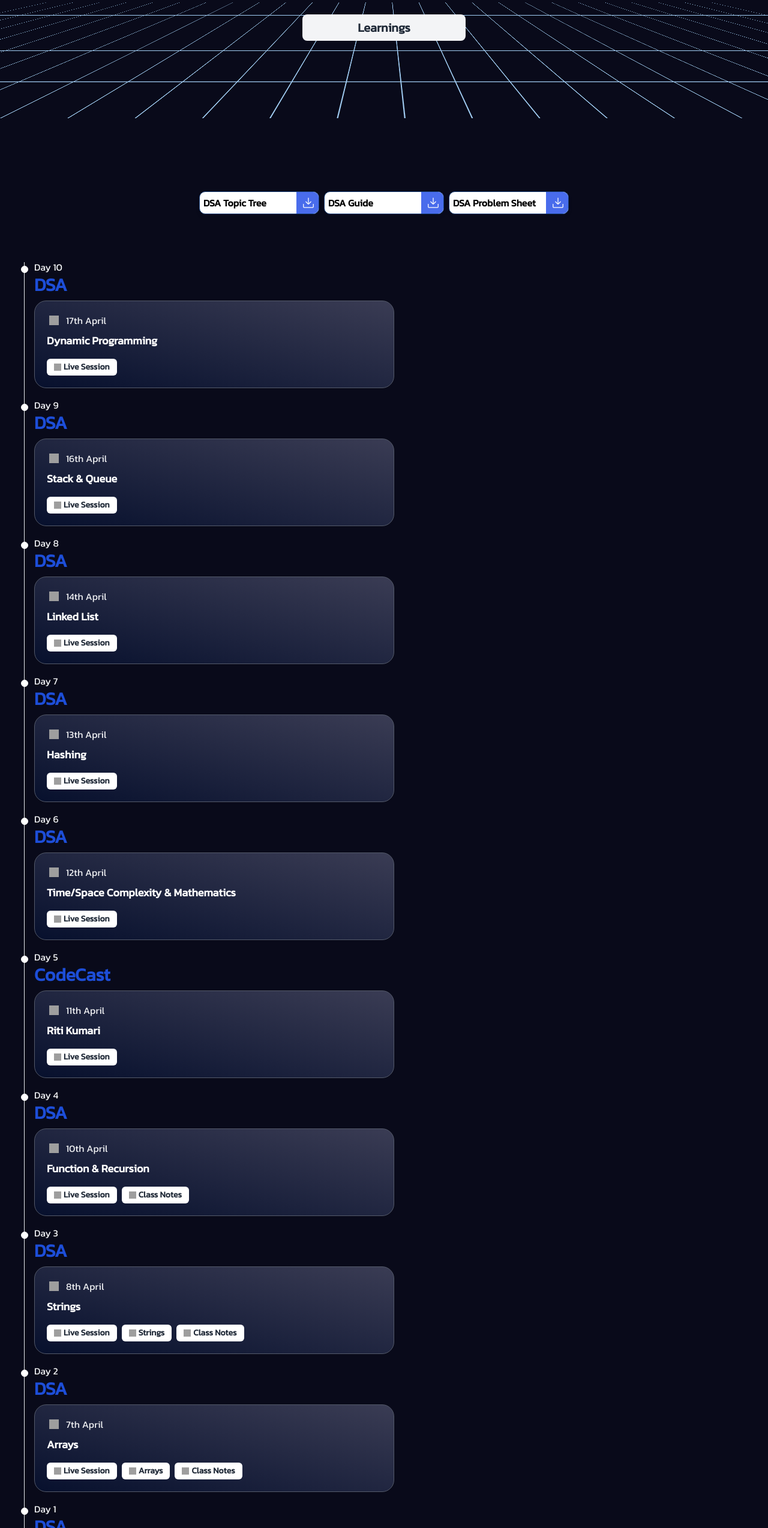
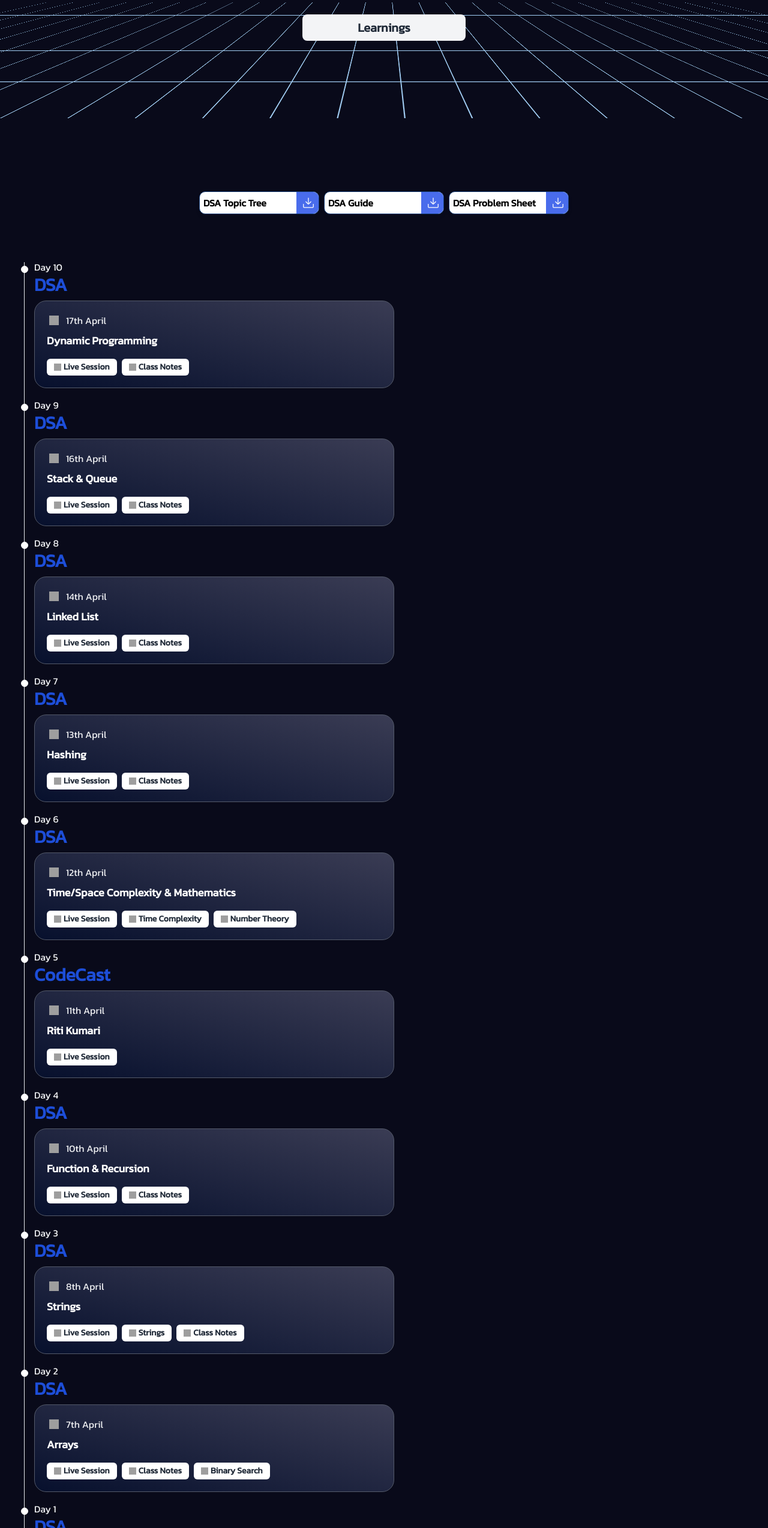
Before and after one commit to suraj-xd/bootcamp-landing-page, a Next.js app: page /learnings in a window 1280 px wide. Shown: the part 253-2800 px from the top of the page at 60% size. Built offline with nearby package versions, Linux system fonts and the light colour scheme; grey boxes are pictures that could not be loaded.

Commit message:
Update index.js

```diff
--- a/pages/learnings/index.js
+++ b/pages/learnings/index.js
@@ -54,18 +54,15 @@ export default function TimeLine() {
                     </a>
                 </div>
                 <ol class="relative border-l border-gray-200 dark:border-gray-700">
-                    <List day={"Day 10"} date={"17th April"} topic="DSA" session="Dynamic Programming" live="https://www.youtube.com/live/5OPs40geXJ8?feature=share"/>
-
-                    <List day={"Day 9"} date={"16th April"} topic="DSA" session="Stack & Queue" live="https://www.youtube.com/live/Vhx0HRI5q9A?feature=share"/>
-
-                    <List day={"Day 8"} date={"14th April"} topic="DSA" session="Linked List" live="https://www.youtube.com/live/MVvPAzYpn5o?feature=share"/>
-
-                 <List day={"Day 7"} date={"13th April"} topic="DSA" session="Hashing" live="https://www.youtube.com/live/kkbO01x4u1g?feature=share"/>
-                   <List day={"Day 6"} date={"12th April"} topic="DSA" session="Time/Space Complexity & Mathematics" live="https://www.youtube.com/live/uDkse0TcxxQ?feature=share"/>
-                 <List day={"Day 5"} date={"11th April"} topic="CodeCast" session="Riti Kumari" live="https://www.youtube.com/live/ivdNj0THpNw?feature=share"/>
-                   <List day={"Day 4"} date={"10th April"} topic="DSA" session="Function & Recursion" live="https://youtube.com/live/8TVLA6rntBY" title1="Class Notes" title1Link="https://docs.google.com/document/d/1mlX9H2047UxWx6SpgE4r6QYENJK3IStSQnjOXd7ziHo/edit?usp=sharing"/>
-                  <List day={"Day 3"} date={"8th April"} topic="DSA" session="Strings" live="https://youtube.com/live/KOLlqVcakQk" title1="Strings" title1Link="https://drive.google.com/file/d/1iftmxh2NIywJgtbVaz9D4iDY1yawMCZ6/view?usp=sharing" title2="Class Notes" title2Link="https://docs.google.com/document/d/1sGas3D2YTzL0qXIRiG8Mkw4JAUBv3SxTKFJ6mXBed1M/edit" />
-                    <List day={"Day 2"} date={"7th April"} topic="DSA" session="Arrays" live="https://youtube.com/live/ZJngGYT8gIw" title1="Arrays" title1Link="https://drive.google.com/file/d/1KzZiDcfyUs-rdy0BN3K-O_U8asokGsxb/view?usp=sharing" title2="Class Notes" title2Link="https://docs.google.com/document/d/1lh5YQH0ho_Maw-Mz82pb1UL3sHHpCkHVM9NZ1Ldm22s/edit?usp=sharing"/>
+                    <List day={"Day 10"} date={"17th April"} topic="DSA" session="Dynamic Programming" live="https://www.youtube.com/live/5OPs40geXJ8?feature=share" title1="Class Notes" title1Link="https://drive.google.com/file/d/1eLqbyda6oa8m-AGuXFSm1E3vvMRNKcrf/view?usp=sharing"/>
+                    <List day={"Day 9"} date={"16th April"} topic="DSA" session="Stack & Queue" live="https://www.youtube.com/live/Vhx0HRI5q9A?feature=share" title1="Class Notes" title1Link="https://drive.google.com/file/d/1uc5EOztPtSl69xXYUDb0YKye-kjSHUbX/view?usp=sharing"/>
+                    <List day={"Day 8"} date={"14th April"} topic="DSA" session="Linked List" live="https://www.youtube.com/live/MVvPAzYpn5o?feature=share" title1="Class Notes" title1Link="https://drive.google.com/file/d/1scsorjF8PbcHCYGras7GYR5XPo7kghXX/view?usp=sharing"/>
+                    <List day={"Day 7"} date={"13th April"} topic="DSA" session="Hashing" live="https://www.youtube.com/live/kkbO01x4u1g?feature=share" title1="Class Notes" title1Link="https://drive.google.com/file/d/1n45tnk3k0Bt8oTbuEB_TZ5DlxiECciRG/view?usp=sharing"/>
+                    <List day={"Day 6"} date={"12th April"} topic="DSA" session="Time/Space Complexity & Mathematics" live="https://www.youtube.com/live/uDkse0TcxxQ?feature=share" title1="Time Complexity" title1Link="https://drive.google.com/file/d/1gmfFFhlBKNq_NVsOKLp-rnWdYXb_IewR/view?usp=sharing" title2="Number Theory" title2Link="https://drive.google.com/file/d/1cGu-BxRUhLZ-0dxnbUJS0SIZe6tgDW61/view?usp=sharing"/>
+                    <List day={"Day 5"} date={"11th April"} topic="CodeCast" session="Riti Kumari" live="https://www.youtube.com/live/ivdNj0THpNw?feature=share"/>
+                    <List day={"Day 4"} date={"10th April"} topic="DSA" session="Function & Recursion" live="https://youtube.com/live/8TVLA6rntBY" title1="Class Notes" title1Link="https://docs.google.com/document/d/1mlX9H2047UxWx6SpgE4r6QYENJK3IStSQnjOXd7ziHo/edit?usp=sharing"/>
+                    <List day={"Day 3"} date={"8th April"} topic="DSA" session="Strings" live="https://youtube.com/live/KOLlqVcakQk" title1="Strings" title1Link="https://drive.google.com/file/d/1iftmxh2NIywJgtbVaz9D4iDY1yawMCZ6/view?usp=sharing" title2="Class Notes" title2Link="https://docs.google.com/document/d/1sGas3D2YTzL0qXIRiG8Mkw4JAUBv3SxTKFJ6mXBed1M/edit" />
+                    <List day={"Day 2"} date={"7th April"} topic="DSA" session="Arrays" live="https://youtube.com/live/ZJngGYT8gIw" title1="Class Notes" title1Link="https://drive.google.com/file/d/1KzZiDcfyUs-rdy0BN3K-O_U8asokGsxb/view?usp=sharing" title2="Binary Search" title2Link="https://drive.google.com/file/d/1G1YXWO_ZKnqZXb6A7BMAwc1pyVucwHNi/view?usp=sharing"/>
                     <List day={"Day 1"} date={"6th April"} topic="DSA" session="Basics of Programming and Libraries" notes="https://drive.google.com/file/d/15g8x-6j8xvdX_O6jXLWraHXdaxamvALU/view?usp=sharing" live="https://youtube.com/live/P4dc9dl0SEg" />
                 </ol>
             </div>
```
